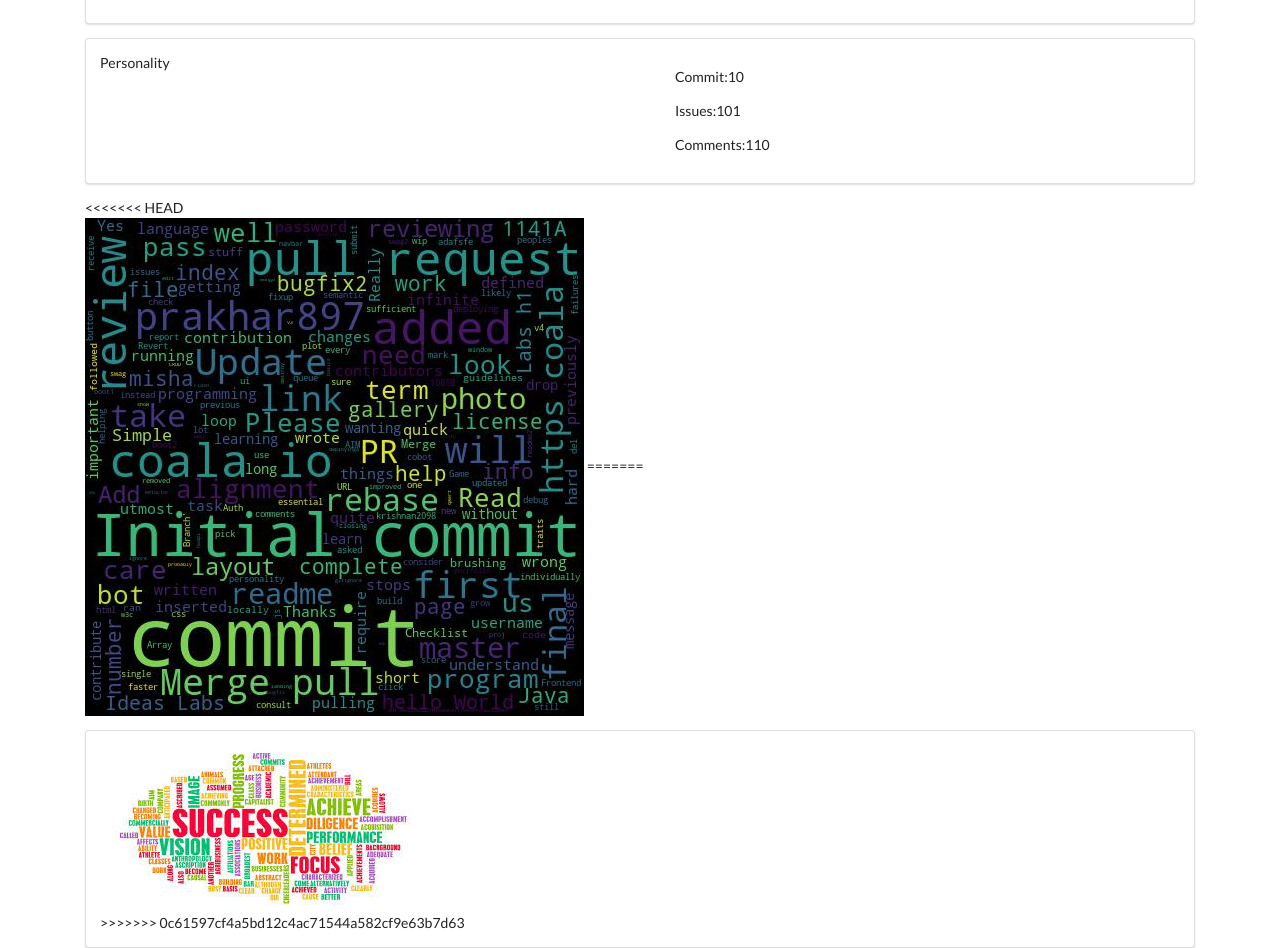
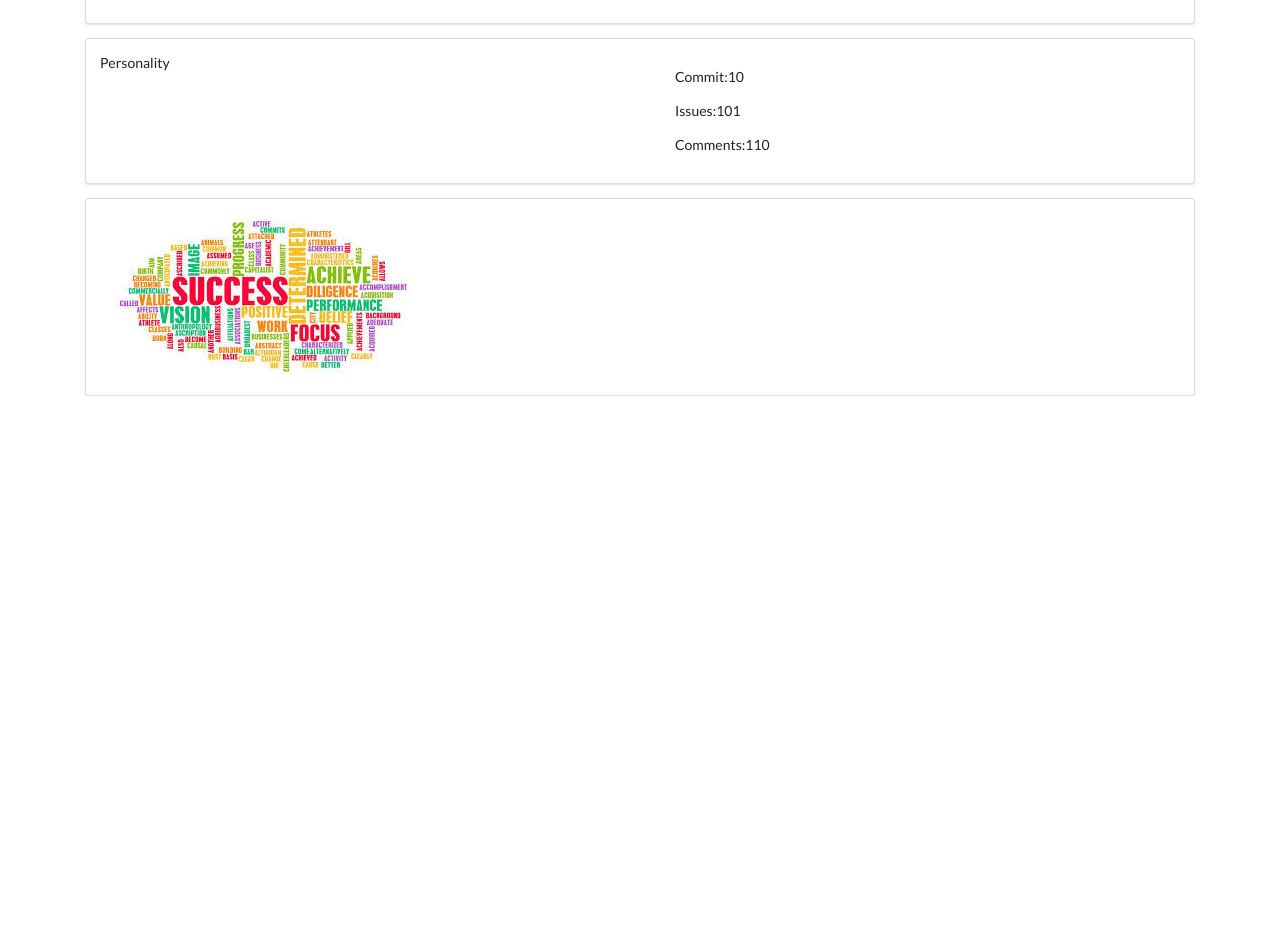
Before and after one commit to Ideas-Labs/githavior, a Flask app: template templates/result.html in a window 1280 px wide. Shown: the part 528-1476 px from the top of the page. After the commit the page ends 924 px from the top, so only its background shows below. Run offline with Flask 2, Linux system fonts and the light colour scheme; the template is opened without the code that fills it, so the values that code supplies are empty; some libraries are stand-ins or nearby versions.

Commit message:
Added Word cloud support

```diff
--- a/templates/result.html
+++ b/templates/result.html
@@ -66,17 +66,11 @@
             </div>
         </div>
     </div>
-<<<<<<< HEAD
-    <br>
-    <div id="Wordnet">
-        <img src="{{ url_for('static', filename='cloud.jpg') }}" class="img-rounded" alt="Cinque Terre">
-=======
 
     <div class="ui segment">
         <div class="ui container" id="Wordnet">
             <img src="{{ url_for('static', filename='download.jpg') }}" class="img-rounded" alt="Cinque Terre">
         </div>
->>>>>>> 0c61597cf4a5bd12c4ac71544a582cf9e63b7d63
     </div>
 </div>
 
```
